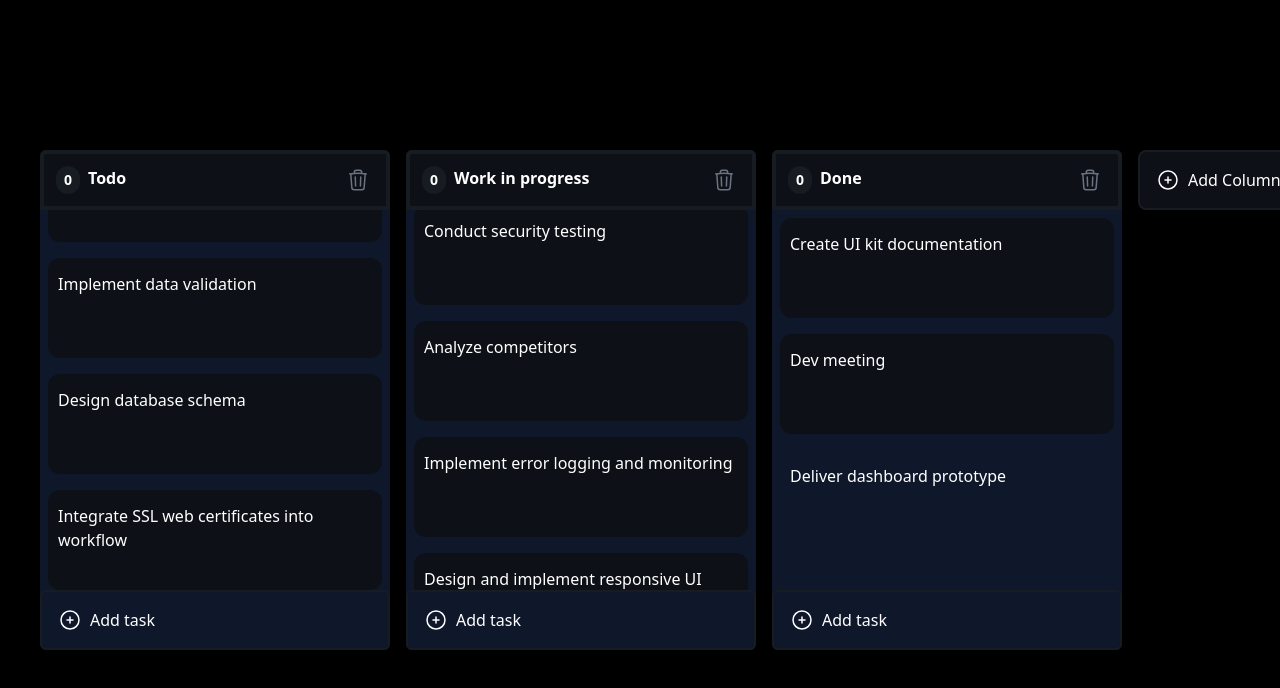
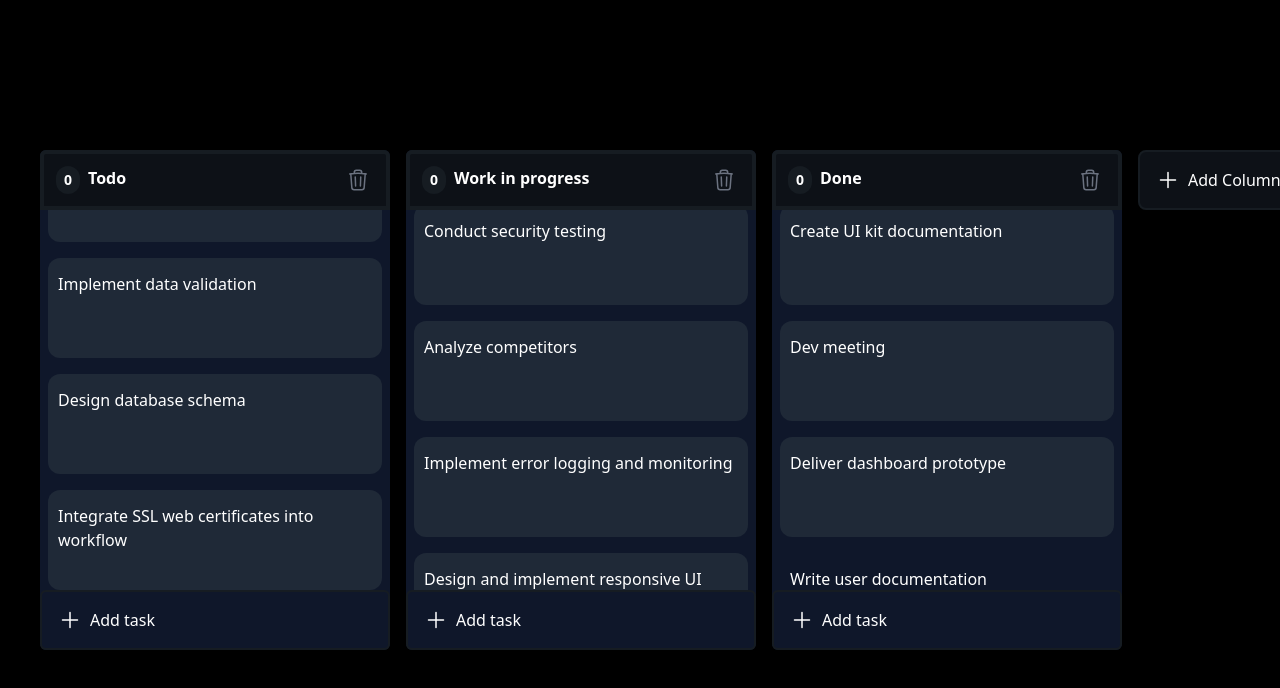
Before and after one commit to zaigum/Kanban-Board, a React (Vite) app: page / in a window 1280 px wide. Shown: the top 688 px of the page. Built offline with nearby package versions, Linux system fonts and the light colour scheme.

Commit message:
compelete khaban board

```diff
--- a/src/App.css
+++ b/src/App.css
@@ -1,16 +1,15 @@
 /* Import Tailwind CSS styles */
-@import 'tailwindcss/base';
-@import 'tailwindcss/components';
-@import 'tailwindcss/utilities';
+@import "tailwindcss/base";
+@import "tailwindcss/components";
+@import "tailwindcss/utilities";
 
- html,
+html,
 body,
 #root {
   background-color: #000000;
   color: white;
   box-sizing: border-box;
 }
-
 
 /* Scrollbar styles */
 ::-webkit-scrollbar {
@@ -22,11 +21,11 @@ body,
 }
 
 ::-webkit-scrollbar-thumb {
-  background-color: #B91C1C;
+  background-color: #b91c1c;
   border-radius: 0.375rem;
 }
 
 .task > ::-webkit-scrollbar-thumb {
-  background-color: #93C5FD;
+  background-color: #93c5fd;
   border-radius: 0.375rem;
 }
--- a/src/components/ColumnContainer.tsx
+++ b/src/components/ColumnContainer.tsx
@@ -59,7 +59,7 @@ function ColumnContainer({
         ref={setNodeRef}
         style={style}
         className="
-        bg-[#0f172a]  // Change the background color here
+        bg-[#0f172a]
         opacity-40
       border-2
       border-pink-500
@@ -79,7 +79,7 @@ function ColumnContainer({
       ref={setNodeRef}
       style={style}
       className="
-      bg-[#0f172a]  // Change the background color here
+      bg-[#0f172a]
       w-[350px]
   h-[500px]
   max-h-[500px]
--- a/src/components/KanbanBoard.tsx
+++ b/src/components/KanbanBoard.tsx
@@ -97,6 +97,12 @@ const defaultTasks: Task[] = [
     id: "13",
     columnId: "doing",
     content: "Design and implement responsive UI",
+  },
+  // New task added
+  {
+    id: "14",
+    columnId: "done",
+    content: "Write user documentation",
   },
 ];
 
@@ -199,14 +205,16 @@ function KanbanBoard() {
   );
 
   function createTask(columnId: Id) {
-    const newTask: Task = {
+     setTasks((prevTasks) => [
+      ...prevTasks,
+      {
         id: generateId(),
         columnId,
-      content: `Task ${tasks.length + 1}`,
-    };
+        content: `Task ${prevTasks.length + 1}`,
+      },
+    ]);
+  }
 
-    setTasks([...tasks, newTask]);
-  }
 
   function deleteTask(id: Id) {
     const newTasks = tasks.filter((task) => task.id !== id);
@@ -263,10 +271,8 @@ function KanbanBoard() {
   function onDragEnd(event: DragEndEvent) {
      setActiveColumn(null);
     setActiveTask(null);
-
      const { active, over } = event;
      if (!over) return;
-
     const activeId = active.id;
     const overId = over.id;
 
@@ -279,12 +285,12 @@ function KanbanBoard() {
 
      setColumns((columns) => {
       const activeColumnIndex = columns.findIndex((col) => col.id === activeId);
-
       const overColumnIndex = columns.findIndex((col) => col.id === overId);
 
        return arrayMove(columns, activeColumnIndex, overColumnIndex);
     });
   }
+
 
   function onDragOver(event: DragOverEvent) {
     const { active, over } = event;
--- a/src/components/TaskCard.tsx
+++ b/src/components/TaskCard.tsx
@@ -39,16 +39,12 @@ function TaskCard({ task, deleteTask, updateTask }: Props) {
     setEditMode((prev) => !prev);
     setMouseIsOver(false);
   };
-
   if (isDragging) {
     return (
       <div
         ref={setNodeRef}
         style={style}
-        className="
-        opacity-30
-      bg-mainBackgroundColor p-2.5 h-[100px] min-h-[100px] items-center flex text-left rounded-xl border-2 border-rose-500  cursor-grab relative
-      "
+        className="opacity-30 bg-gray-400 p-2.5 h-[100px] min-h-[100px] items-center flex text-left rounded-xl border-2 border-red-500 cursor-grab relative"
       />
     );
   }
@@ -60,13 +56,10 @@ function TaskCard({ task, deleteTask, updateTask }: Props) {
         style={style}
         {...attributes}
         {...listeners}
-        className="bg-#030712 p-2.5 h-[100px] min-h-[100px] items-center flex text-left rounded-xl hover:ring-2 hover:ring-inset hover:ring-rose-500 cursor-grab relative"
+        className="bg-#030712 p-2.5 h-[100px] min-h-[100px] items-center flex text-white rounded-xl hover:ring-2 hover:ring-inset hover:ring-rose-500 cursor-grab relative"
       >
         <textarea
-          className="
-        h-[90%]
-        w-full resize-none border-none rounded bg-transparent text-white focus:outline-none
-        "
+          className="h-[90%] w-full resize-none border-none rounded bg-transparent text-white focus:outline-none"
           value={task.content}
           autoFocus
           placeholder="Task content here"
@@ -89,7 +82,7 @@ function TaskCard({ task, deleteTask, updateTask }: Props) {
       {...attributes}
       {...listeners}
       onClick={toggleEditMode}
-      className="bg-mainBackgroundColor p-2.5 h-[100px] min-h-[100px] items-center flex text-left rounded-xl hover:ring-2 hover:ring-inset hover:ring-rose-500 cursor-grab relative task"
+      className="bg-gray-800 p-2.5 h-[100px] min-h-[100px] items-center flex text-white rounded-xl hover:ring-2 hover:ring-inset hover:ring-rose-600 cursor-grab relative"
       onMouseEnter={() => {
         setMouseIsOver(true);
       }}
@@ -106,7 +99,7 @@ function TaskCard({ task, deleteTask, updateTask }: Props) {
           onClick={() => {
             deleteTask(task.id);
           }}
-          className="stroke-white absolute right-4 top-1/2 -translate-y-1/2 bg-columnBackgroundColor p-2 rounded opacity-60 hover:opacity-100"
+          className="stroke-white absolute right-4 top-1/2 -translate-y-1/2 bg-#030712 p-2 rounded opacity-60 hover:opacity-100"
         >
           <TrashIcon />
         </button>
--- a/src/icons/PlusIcon.tsx
+++ b/src/icons/PlusIcon.tsx
@@ -7,11 +7,12 @@ function PlusIcon() {
       strokeWidth={1.5}
       stroke="currentColor"
       className="w-6 h-6"
+      data-slot="icon"
     >
       <path
         strokeLinecap="round"
         strokeLinejoin="round"
-        d="M12 9v6m3-3H9m12 0a9 9 0 11-18 0 9 9 0 0118 0z"
+        d="M12 4.5v15m7.5-7.5h-15"
       />
     </svg>
   );
```
Lines whose indentation alone changed are shown as unchanged.
